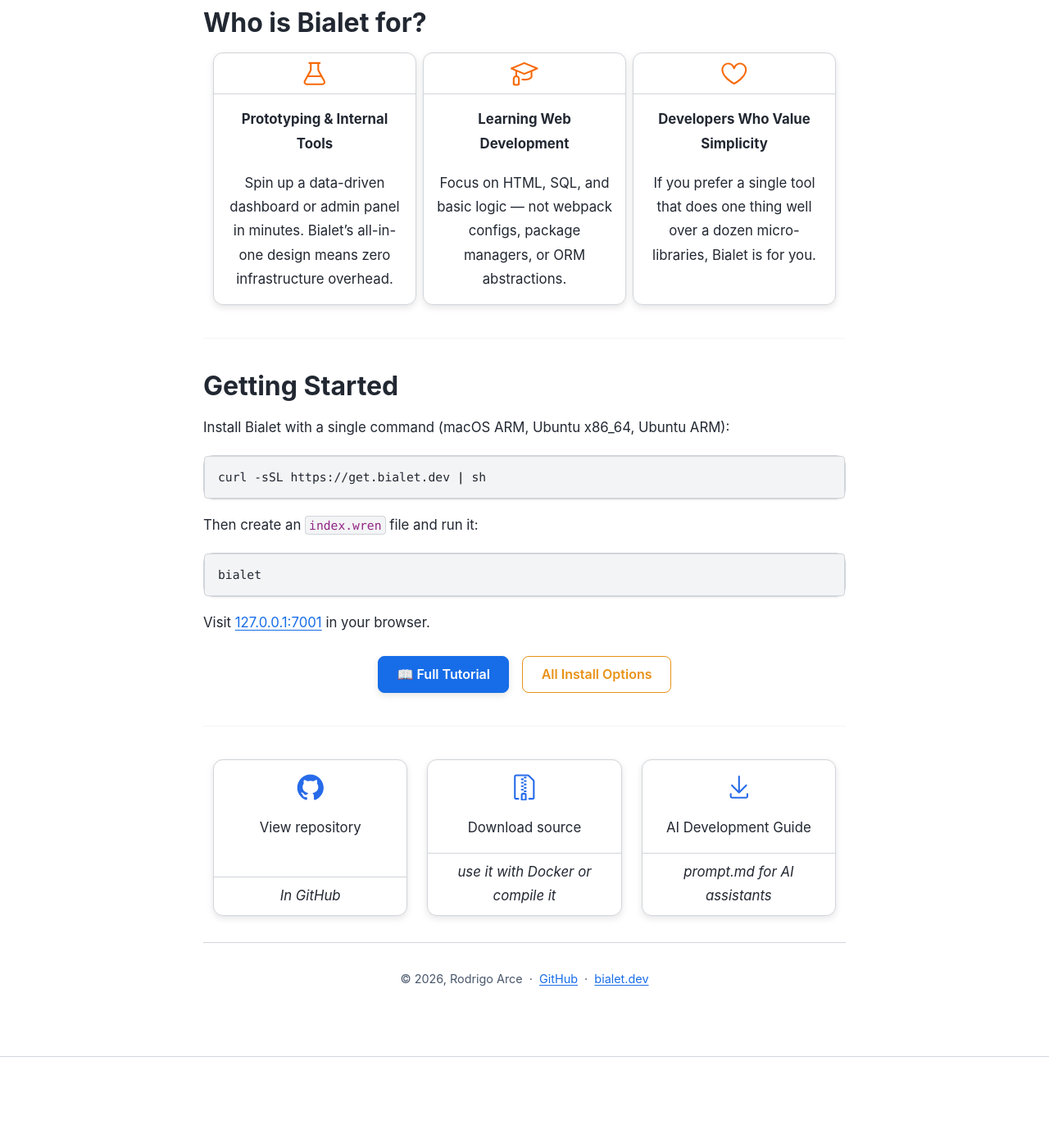
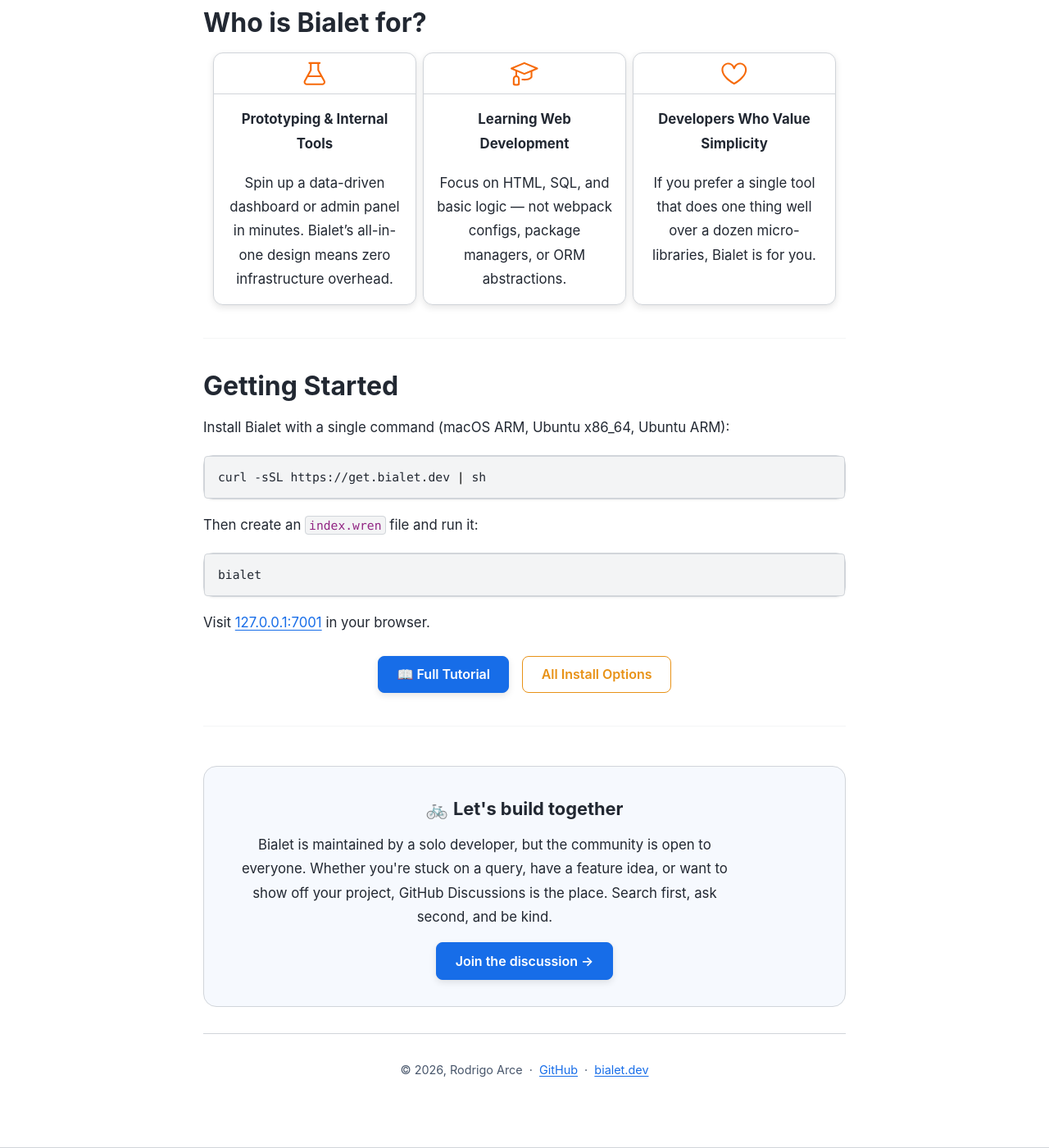
Before and after one commit to bialet/bialet, a Sphinx documentation site: the page built from docs/index.rst, in a window 1280 px wide and 1400 px high, scrolled down 1693 px. Shown: the whole window at 82% size. Built offline with Sphinx 7.4.7 and the Sphinx Book theme 1.1.4, drawn with Linux system fonts in a browser that asks for light colours; before the commit the page ends 2982 px from its top, so only the background shows below that.

Commit message:
Add community banner to landing page

```diff
--- a/docs/_static/custom.css
+++ b/docs/_static/custom.css
@@ -107,6 +107,25 @@
   display: none;
 }
 
+/* ── Community banner ─────────────────────────────────────── */
+
+.community-banner {
+  margin: 3rem 0 1rem;
+  padding: 2rem 2.5rem;
+  border-radius: 1rem;
+  border: 1px solid var(--pst-color-border);
+  background: var(--pst-color-on-background);
+  text-align: center;
+}
+
+html[data-theme="dark"] .community-banner {
+  background: color-mix(in srgb, var(--pst-color-primary) 8%, var(--pst-color-background));
+}
+
+html[data-theme="light"] .community-banner {
+  background: color-mix(in srgb, var(--pst-color-primary) 4%, var(--pst-color-background));
+}
+
 /* Responsive */
 @media (max-width: 640px) {
   .landing-content h1 {
--- a/docs/index.rst
+++ b/docs/index.rst
@@ -175,40 +175,6 @@
      <a class="sd-sphinx-override sd-btn sd-text-wrap sd-btn-outline-secondary" href="installation.html" style="margin: 0 0.35em">All Install Options</a>
    </div>
 
-----
-
-.. grid:: 3
-
-    .. grid-item-card::
-        :text-align: center
-        :link: https://github.com/bialet/bialet/
-
-        :octicon:`mark-github;2em;sd-text-info`
-
-        View repository
-        +++++++++++++++++++++++
-        *In GitHub*
-
-    .. grid-item-card::
-        :text-align: center
-        :link: https://github.com/bialet/bialet/archive/refs/tags/v0.9.zip
-
-        :octicon:`file-zip;2em;sd-text-info`
-
-        Download source
-        +++++++++++++++
-        *use it with Docker or compile it*
-
-    .. grid-item-card::
-        :text-align: center
-        :link: https://raw.githubusercontent.com/bialet/bialet/main/prompt.md
-
-        :octicon:`download;2em;sd-text-info`
-
-        AI Development Guide
-        ++++++++++++++++++++
-        *prompt.md for AI assistants*
-
 .. toctree::
    :hidden:
    :maxdepth: 2
@@ -229,3 +195,17 @@
    examples
    faq
    why-bialet
+
+----
+
+.. raw:: html
+
+   <div class="community-banner">
+     <p style="font-size: 1.3em; margin: 0 0 0.5em 0">🚲 <strong>Let's build together</strong></p>
+     <p style="margin: 0; max-width: 36em">
+       Bialet is maintained by a solo developer, but the community is open to everyone.
+       Whether you're stuck on a query, have a feature idea, or want to show off your
+       project, GitHub Discussions is the place. Search first, ask second, and be kind.
+     </p>
+     <a class="sd-sphinx-override sd-btn sd-text-wrap sd-btn-primary sd-shadow-sm" href="https://github.com/bialet/bialet/discussions" style="margin-top: 1em; display: inline-block">Join the discussion →</a>
+   </div>
```
